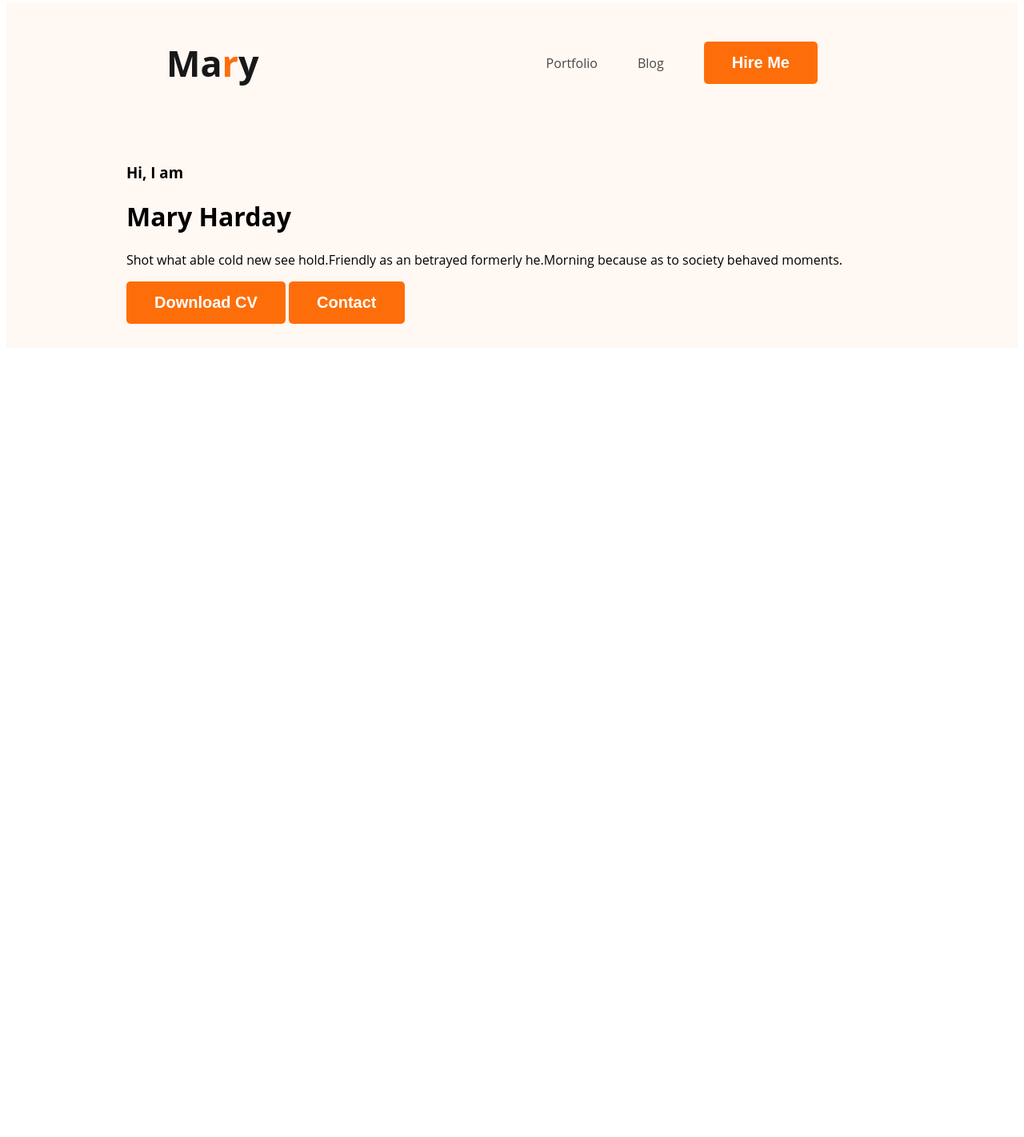
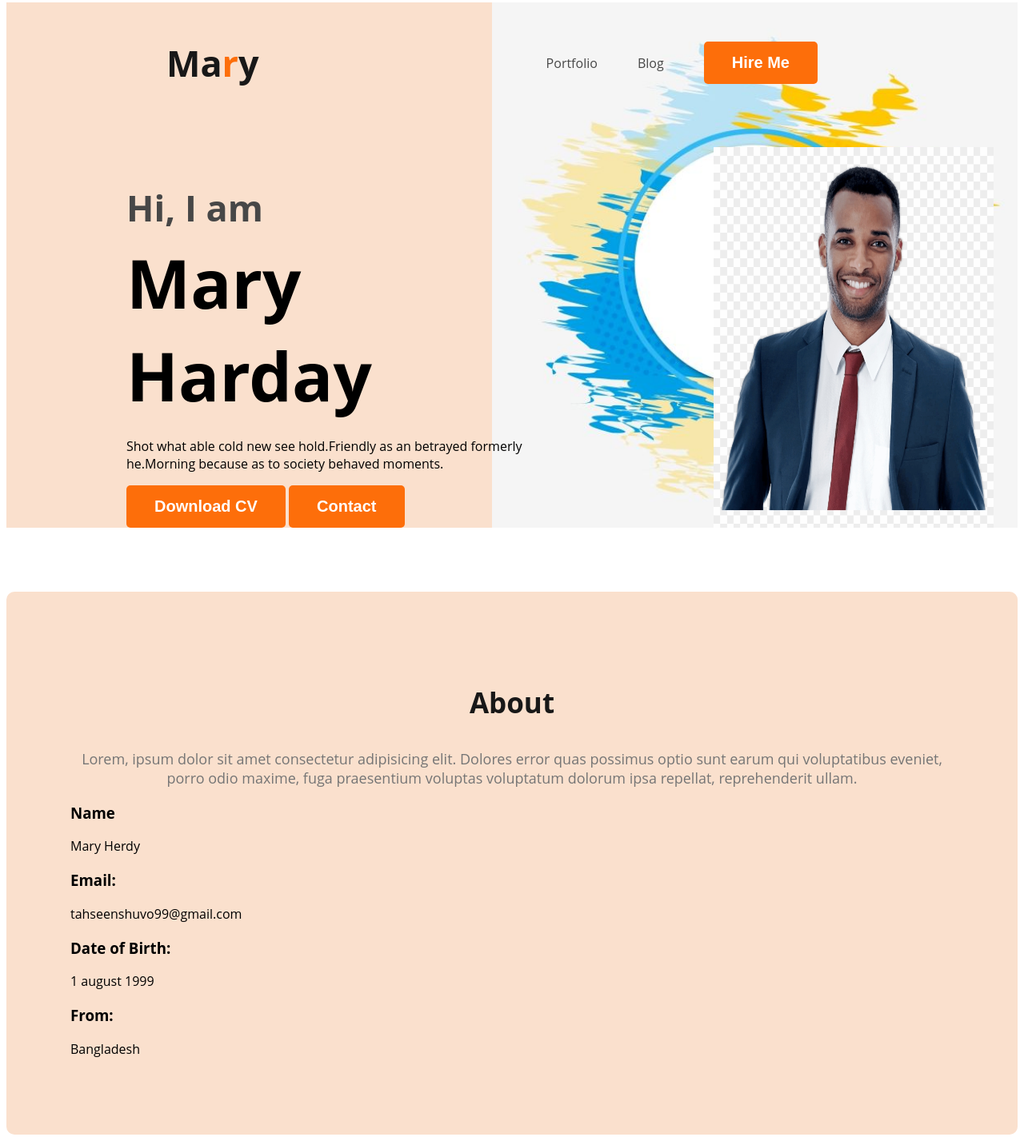
Before and after one commit to shuvo402/developer-protfolio, a plain HTML site: page index.html in a window 1280 px wide. Shown: the part 5-1427 px from the top of the page at 80% size. Before the commit the page ends 800 px from the top, so only its background shows below. Drawn offline with Linux system fonts and the light colour scheme.

Commit message:
added bio data

```diff
--- a/index.html
+++ b/index.html
@@ -18,19 +18,46 @@
             </ul>
         </nav>
         <div class="banner">
-            <div>
+            <div class="banner-des">
                 <h3 class="banner-greeting">Hi, I am </h3>
                 <h1 class="banner-title">Mary Harday</h1>
-                <p>Shot what able cold new see hold.Friendly as an betrayed formerly he.Morning because as to society behaved moments.</p>
+                <p class="banner-p">Shot what able cold new see hold.Friendly as an betrayed formerly he.Morning because as to society behaved moments.</p>
                 <button class="btn-primary">Download CV</button>
                 <button class="btn-primary">Contact</button>
 
             </div>
+            <img class="profile-pic" src="media/businessman.png" alt="">
 
         </div>
 
     </header>
     <main>
+        <section class="about">
+            <h3 class="section-title">About</h3>
+            <p class="section-des">
+                Lorem, ipsum dolor sit amet consectetur adipisicing elit. Dolores error quas possimus optio sunt earum qui voluptatibus eveniet, porro odio maxime, fuga praesentium voluptas voluptatum dolorum ipsa repellat, reprehenderit ullam.
+            </p>
+            <div class="info-container">
+                <div class="about-info">
+                    <h3 class="info-title">Name</h3>
+                    <p class="info-des">Mary Herdy</p>
+                </div>
+                <div class="about-info">
+                    <h3 class="info-title">Email:</h3>
+                    <p class="info-des">tahseenshuvo99@gmail.com</p>
+                </div>
+                <div class="about-info">
+                    <h3 class="info-title">Date of Birth:</h3>
+                    <p class="info-des">1 august 1999</p>
+                </div>
+                <div class="about-info">
+                    <h3 class="info-title">From:</h3>
+                    <p class="info-des">Bangladesh</p>
+                </div>
+
+            </div>
+
+        </section>
 
     </main>
     <footer>
--- a/style/developer.css
+++ b/style/developer.css
@@ -46,8 +46,55 @@ nav ul li{
     /* align-items: center; */
 }
 .header{
-    background-color: #fff8f3;
+    background-color: #fae0cd;
+    background-image: url('../media/2fee7b9db300f3d7932499273b70dfc7.jpg');
+    background-size: contain;
+    background-repeat: no-repeat;
+    background-position: bottom right;
 }
 .banner{
-    padding: 30px 30px 30px 150px;
+    padding: 30px 30px 0px 150px;
+    /* align-items: center; */
+    display: flex;
+    /* background-repeat: no-repeat; */
+    /* background-position: bottom right; */
+    /* background-size:100px; */
+    justify-content: space-between;
 }
+.profile-pic{
+    width: 350px;
+}
+.banner-des{
+    max-width: 500px;
+}
+.banner-greeting{
+    margin-bottom: 0px;
+    font-size: 45px;
+    color: #474747;
+
+}
+.banner-title{
+    margin: 5px 0px;
+    font-size: 85px;
+    font-weight: 700;
+}
+.banner-p{
+    margin-top: 20px;
+}
+.section-title{
+    color: #181818;
+    text-align: center;
+    font-size: 35px;
+    font-weight: 700;
+}
+.about{
+    margin: 80px 0px;
+    background-color: #fae0cd;
+    padding: 80px;
+    border-radius: 10px;
+}
+.section-des{
+    color: #757575;
+    text-align: center;
+    font-size: 18px;
+}
```
Also changed, not shown: media/businessman.png (added).
